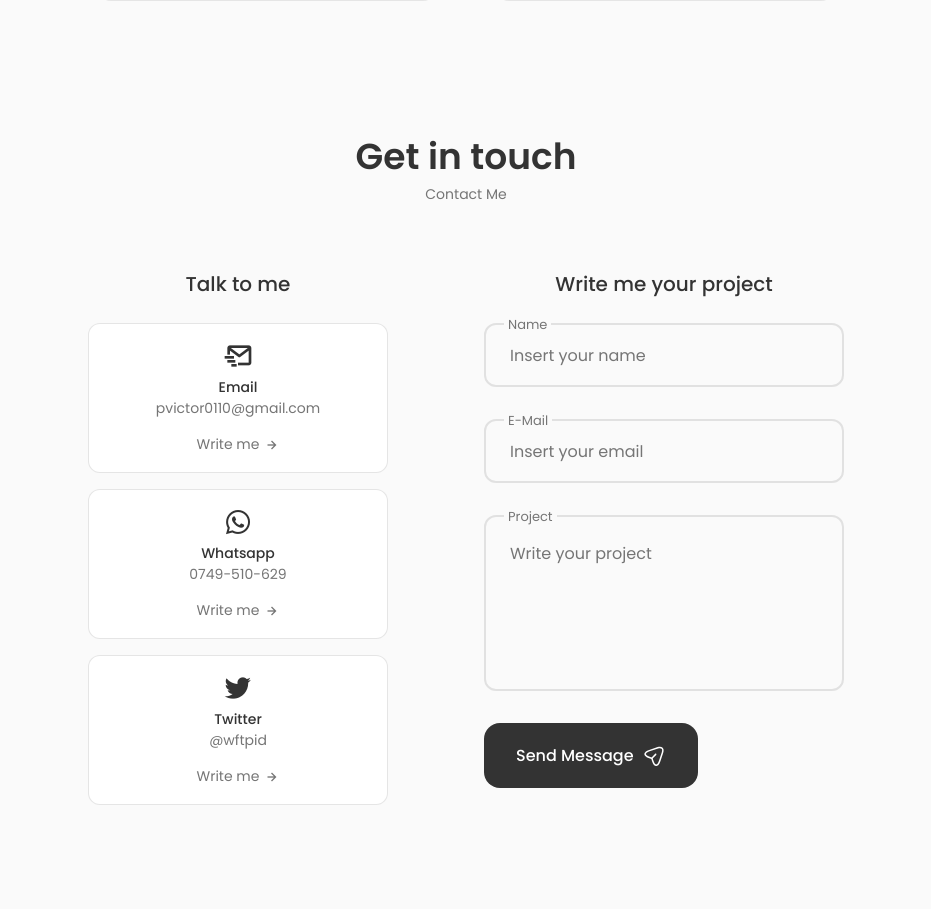
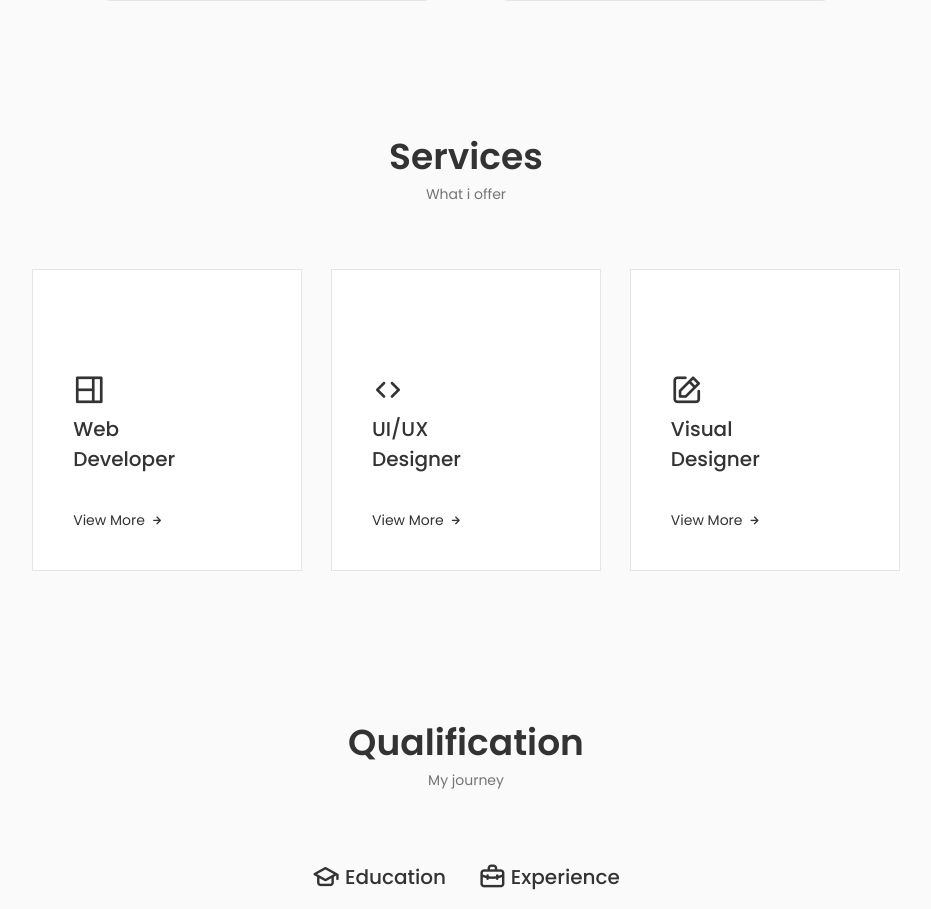
Before and after one commit to pvictordev/pvictordev-portfolio, a React (Vite) app: page / in a window 1280 px wide. Shown: the part 1888-2797 px from the top of the page, without its empty margins (174-1105 px from the left). Before the commit the page ends 2773 px from the top, so only its background shows below. Built offline with nearby package versions, Linux system fonts and the light colour scheme.

Commit message:
Update App.jsx

```diff
--- a/src/App.jsx
+++ b/src/App.jsx
@@ -18,9 +18,9 @@ function App() {
         <Home/>
         <About/>
         <Skills/>
-        {/* <Services/> */}
-        {/* <Qualification/> */}
-        {/* <Testimonials/> */}
+        <Services/>
+        <Qualification/>
+        <Testimonials/>
         <Contact/>
       </main>
     </div>
```
